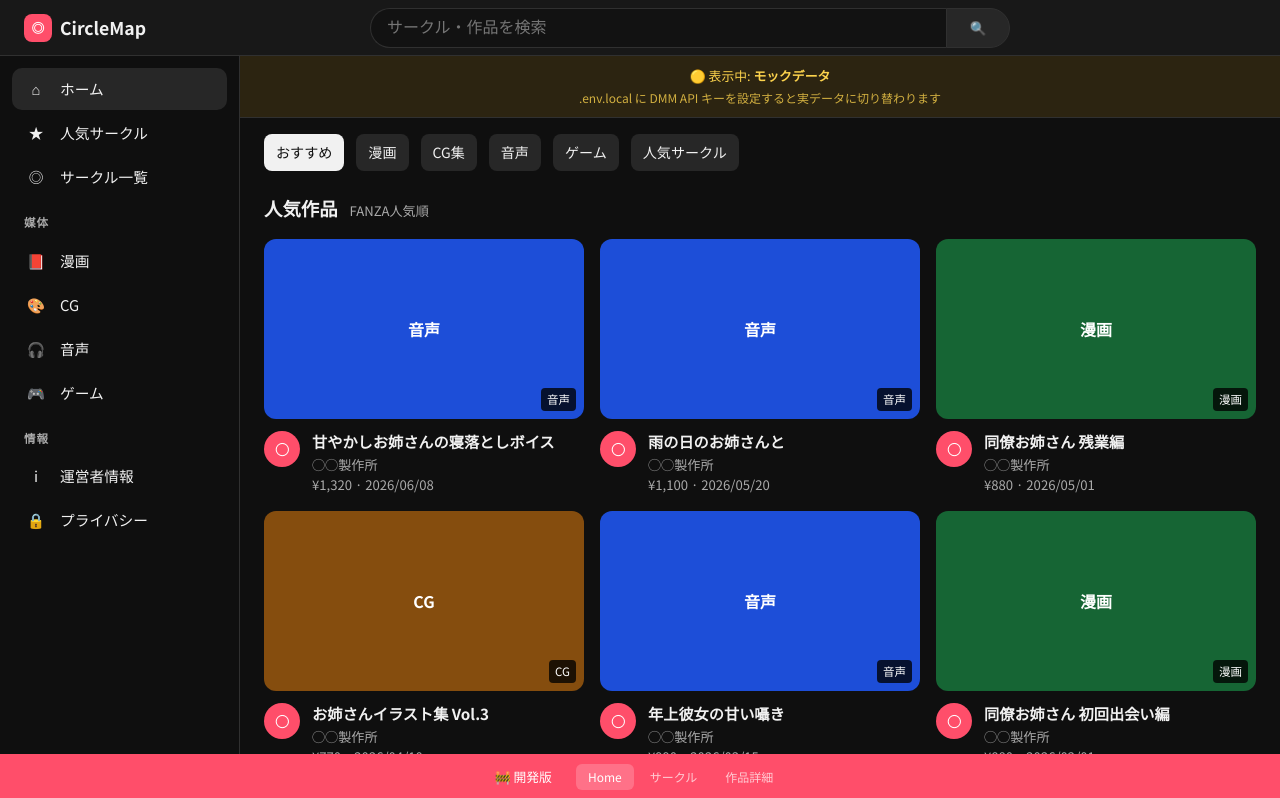
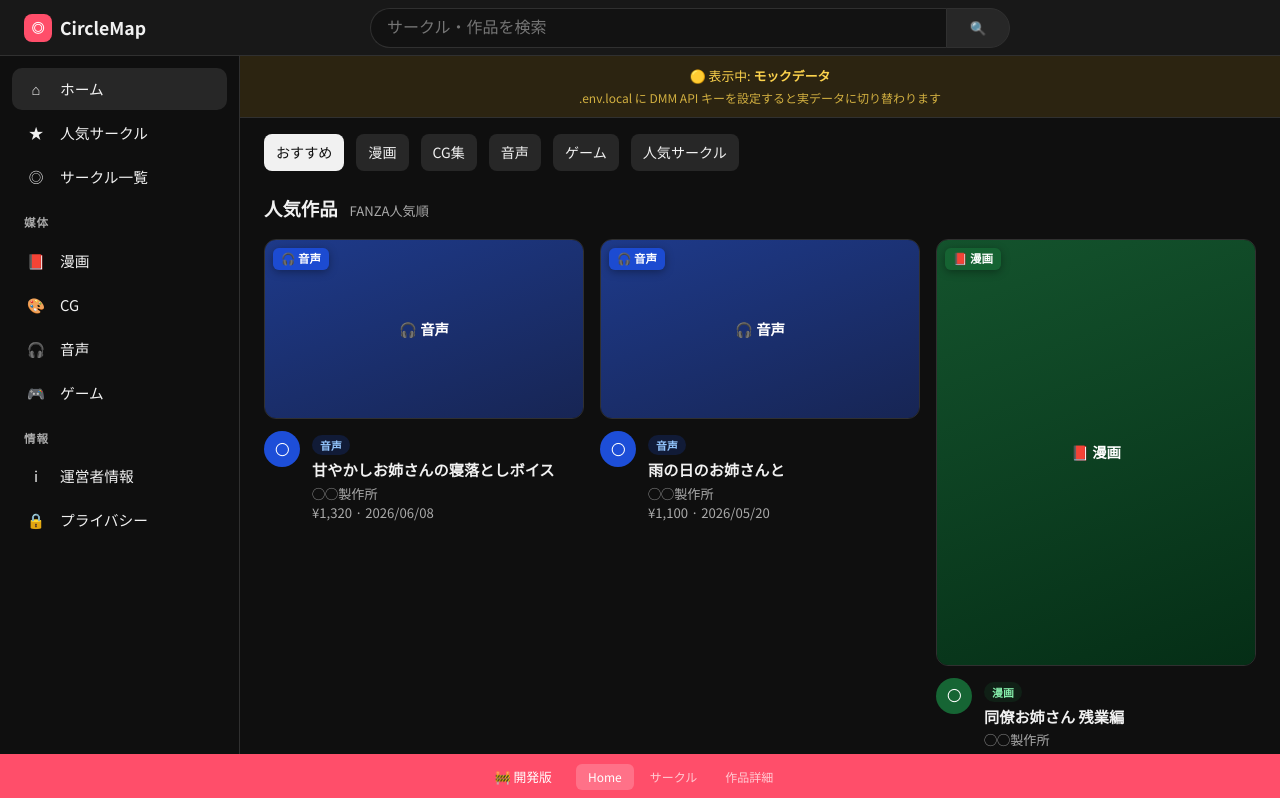
Before and after one commit to shoichimatsumoto/circlemap, a Next.js app: page / in a window 1280 px wide. Shown: the top 798 px of the page. Built offline with nearby package versions, Linux system fonts and the light colour scheme; no server answers; the database is empty.

Commit message:
商品一覧修正

```diff
--- a/src/app/globals.css
+++ b/src/app/globals.css
@@ -238,8 +238,14 @@ body {
 /* YouTube card grid */
 .yt-grid {
   display: grid;
-  grid-template-columns: repeat(auto-fill, minmax(300px, 1fr));
-  gap: 16px 16px;
+  grid-template-columns: repeat(auto-fill, minmax(220px, 1fr));
+  gap: 20px 16px;
+}
+
+@media (min-width: 1100px) {
+  .yt-grid {
+    grid-template-columns: repeat(auto-fill, minmax(240px, 1fr));
+  }
 }
 
 .infinite-sentinel {
@@ -276,18 +282,25 @@ body {
 
 .yt-thumb-wrap {
   position: relative;
-  aspect-ratio: 16 / 9;
+  aspect-ratio: 3 / 4;
   border-radius: 12px;
   overflow: hidden;
-  background: var(--surface2);
+  background: #0a0a0a;
   margin-bottom: 12px;
+  border: 1px solid var(--border);
+}
+
+.yt-thumb-wrap.game,
+.yt-thumb-wrap.voice {
+  aspect-ratio: 16 / 9;
 }
 
 .yt-thumb-image,
 .yt-thumb-fallback {
   width: 100%;
   height: 100%;
-  object-fit: cover;
+  object-fit: contain;
+  object-position: center;
 }
 
 .yt-thumb-fallback {
@@ -296,23 +309,76 @@ body {
   justify-content: center;
   color: #fff;
   font-weight: 700;
-}
-
-.yt-thumb-fallback.manga { background: #166534; }
-.yt-thumb-fallback.cg { background: #854d0e; }
-.yt-thumb-fallback.voice { background: #1d4ed8; }
-.yt-thumb-fallback.game { background: #9d174d; }
-
-.yt-media-badge {
+  font-size: 0.9rem;
+  gap: 6px;
+}
+
+.yt-thumb-fallback.manga { background: linear-gradient(160deg, #14532d, #052e16); }
+.yt-thumb-fallback.cg { background: linear-gradient(160deg, #713f12, #422006); }
+.yt-thumb-fallback.voice { background: linear-gradient(160deg, #1e3a8a, #172554); }
+.yt-thumb-fallback.game { background: linear-gradient(160deg, #831843, #500724); }
+
+.yt-media-chip {
   position: absolute;
-  right: 8px;
-  bottom: 8px;
-  background: rgba(0, 0, 0, 0.78);
+  top: 8px;
+  left: 8px;
+  z-index: 2;
+  display: inline-flex;
+  align-items: center;
+  gap: 4px;
   color: #fff;
   font-size: 0.72rem;
-  padding: 3px 6px;
-  border-radius: 4px;
-}
+  font-weight: 700;
+  padding: 4px 8px;
+  border-radius: 6px;
+  line-height: 1.2;
+  box-shadow: 0 2px 8px rgba(0, 0, 0, 0.35);
+}
+
+.yt-media-chip.manga { background: rgba(22, 101, 52, 0.92); }
+.yt-media-chip.cg { background: rgba(133, 77, 14, 0.92); }
+.yt-media-chip.voice { background: rgba(29, 78, 216, 0.92); }
+.yt-media-chip.game { background: rgba(157, 23, 77, 0.92); }
+
+.yt-media-badge {
+  display: none;
+}
+
+.yt-card-media-tag {
+  display: inline-block;
+  width: fit-content;
+  margin: 0 0 4px;
+  padding: 2px 8px;
+  border-radius: 999px;
+  font-size: 0.68rem;
+  font-weight: 700;
+  letter-spacing: 0.02em;
+}
+
+.yt-card-media-tag.media-manga {
+  color: #86efac;
+  background: rgba(22, 101, 52, 0.2);
+}
+
+.yt-card-media-tag.media-cg {
+  color: #fcd34d;
+  background: rgba(133, 77, 14, 0.2);
+}
+
+.yt-card-media-tag.media-voice {
+  color: #93c5fd;
+  background: rgba(29, 78, 216, 0.2);
+}
+
+.yt-card-media-tag.media-game {
+  color: #f9a8d4;
+  background: rgba(157, 23, 77, 0.2);
+}
+
+.yt-card-avatar.media-manga { background: #166534; }
+.yt-card-avatar.media-cg { background: #854d0e; }
+.yt-card-avatar.media-voice { background: #1d4ed8; }
+.yt-card-avatar.media-game { background: #9d174d; }
 
 .yt-card-meta {
   display: flex;
--- a/src/components/WorkCard.tsx
+++ b/src/components/WorkCard.tsx
@@ -1,6 +1,8 @@
 import Link from "next/link";
+import { upgradeDmmImageUrl } from "@/lib/dmm-image";
 import {
   formatPrice,
+  MEDIA_LABELS,
   MEDIA_NAMES,
   circleInitial,
   type Work,
@@ -13,14 +15,21 @@ export function WorkCard({
   work: Work;
   compact?: boolean;
 }) {
+  const thumbSrc = work.thumbnailUrl
+    ? upgradeDmmImageUrl(work.thumbnailUrl)
+    : undefined;
+
   if (compact) {
     return (
       <Link href={`/work/${work.id}`} className="work-card link-card compact">
         <div className={`work-thumb ${work.mediaType}`}>
-          {work.thumbnailUrl ? (
+          {thumbSrc ? (
             // eslint-disable-next-line @next/next/no-img-element
-            <img src={work.thumbnailUrl} alt="" className="work-thumb-image" />
+            <img src={thumbSrc} alt="" className="work-thumb-image" />
           ) : null}
+          <span className={`yt-media-chip ${work.mediaType}`}>
+            {MEDIA_LABELS[work.mediaType]} {MEDIA_NAMES[work.mediaType]}
+          </span>
         </div>
         <h3 className="work-card-title">{work.title}</h3>
         <p className="work-meta">{formatPrice(work.price)}</p>
@@ -30,20 +39,33 @@ export function WorkCard({
 
   return (
     <Link href={`/work/${work.id}`} className="yt-card" data-type={work.mediaType}>
-      <div className="yt-thumb-wrap">
-        {work.thumbnailUrl ? (
+      <div className={`yt-thumb-wrap ${work.mediaType}`}>
+        {thumbSrc ? (
           // eslint-disable-next-line @next/next/no-img-element
-          <img src={work.thumbnailUrl} alt="" className="yt-thumb-image" />
+          <img
+            src={thumbSrc}
+            alt=""
+            className="yt-thumb-image"
+            loading="lazy"
+            decoding="async"
+          />
         ) : (
           <div className={`yt-thumb-fallback ${work.mediaType}`}>
-            {MEDIA_NAMES[work.mediaType]}
+            {MEDIA_LABELS[work.mediaType]} {MEDIA_NAMES[work.mediaType]}
           </div>
         )}
-        <span className="yt-media-badge">{MEDIA_NAMES[work.mediaType]}</span>
+        <span className={`yt-media-chip ${work.mediaType}`}>
+          {MEDIA_LABELS[work.mediaType]} {MEDIA_NAMES[work.mediaType]}
+        </span>
       </div>
       <div className="yt-card-meta">
-        <div className="yt-card-avatar">{circleInitial(work.circleName)}</div>
+        <div className={`yt-card-avatar media-${work.mediaType}`}>
+          {circleInitial(work.circleName)}
+        </div>
         <div className="yt-card-text">
+          <p className={`yt-card-media-tag media-${work.mediaType}`}>
+            {MEDIA_NAMES[work.mediaType]}
+          </p>
           <h3 className="yt-card-title">{work.title}</h3>
           <p className="yt-card-channel">{work.circleName}</p>
           <p className="yt-card-stats">
```
